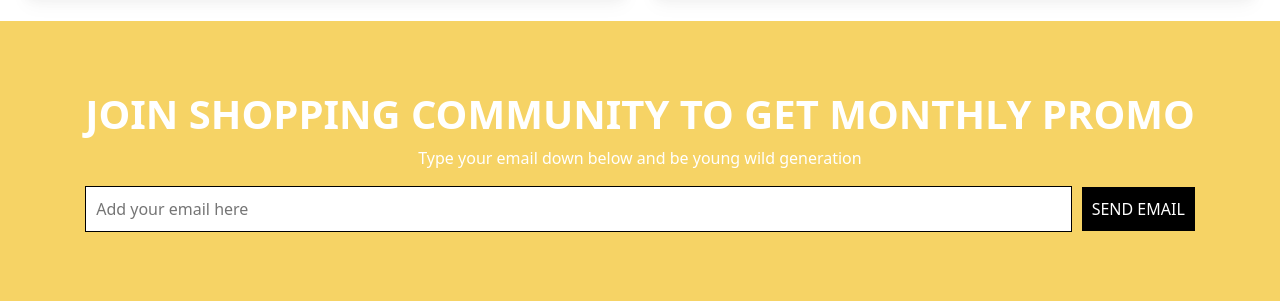
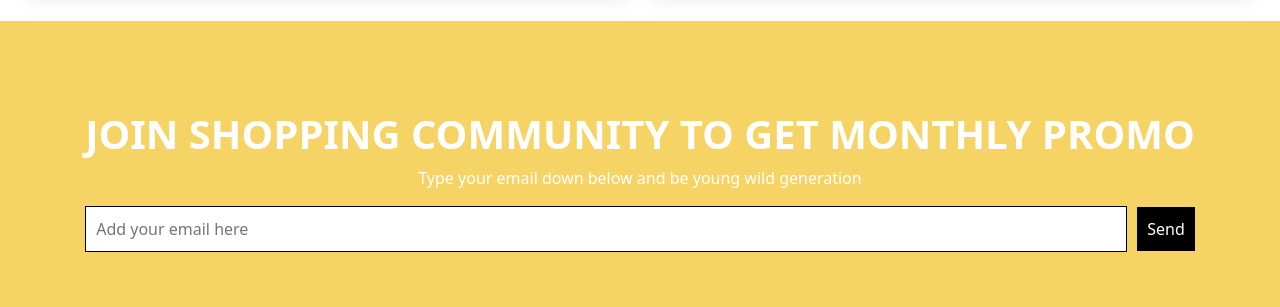
Before and after one commit to taimetan/fashion_test, a plain HTML site: page index.html in a window 1280 px wide. Shown: the part 2919-3226 px from the top of the page. Drawn offline with nearby package versions, Linux system fonts and the light colour scheme.

Commit message:
Init commit

```diff
--- a/index.html
+++ b/index.html
@@ -201,7 +201,7 @@
             </p>
             <form action="#" class="email-form">
                 <input type="text" name="" id="" class="input-field" placeholder="Add your email here">
-                <button type="submit" class="submit-button">SEND EMAIL</button>
+                <button type="submit" class="submit-button">Send</button>
             </form>
         </div>
     </div>
--- a/style.css
+++ b/style.css
@@ -247,7 +247,7 @@ header {
 
 #container-fluid-contact {
     background-color: #f6d365;
-    height: 35vh;
+    height: 40vh;
     color: #fff;
 }
 
```
